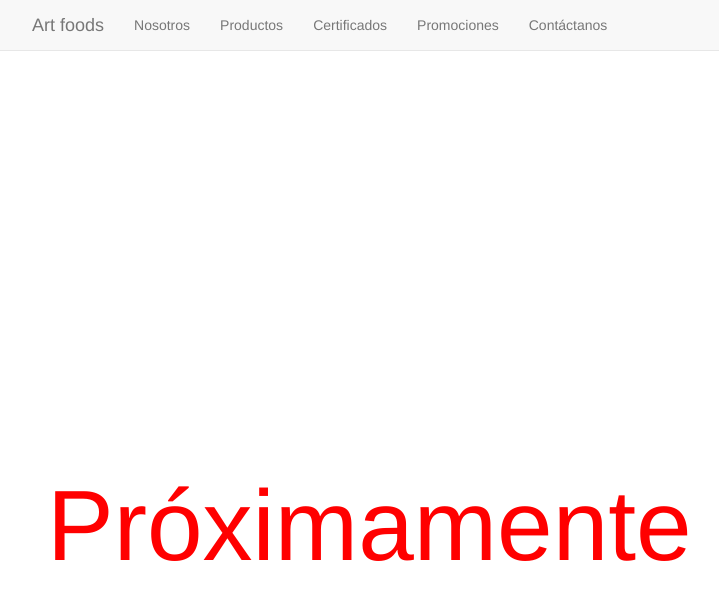
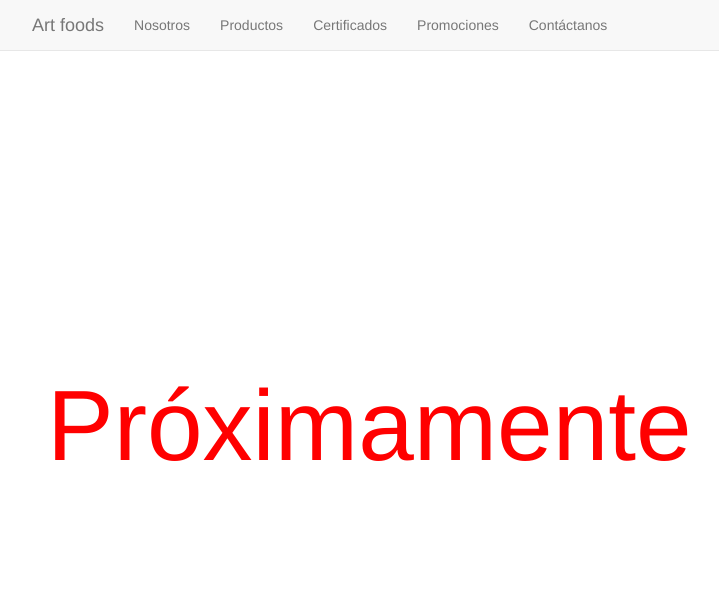
Before and after one commit to icculrac/carousel, a website: page app/index.html at #/promociones in a window 1280 px wide. Shown: the whole page, without its empty margins (258-977 px from the left). Drawn offline with Linux system fonts and the light colour scheme; files that its build step writes are made by us from their sources; files whose address does not match are found by name.

Commit message:
Centrar el texto de proximamente en la seccionde promociones

```diff
--- a/app/views/promociones.html
+++ b/app/views/promociones.html
@@ -1,3 +1,3 @@
-<div class="container" style="padding-top: 400px; padding-left: 30px;">
+<div class="container" style="padding-top: 300px; padding-left: 30px;">
 	<h1 style="font-size: 100px; color:red;">Próximamente</h1>
 </div>
```
